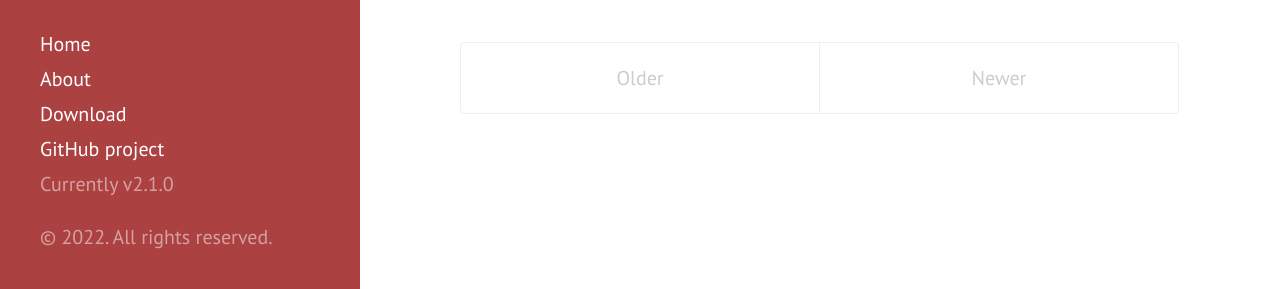
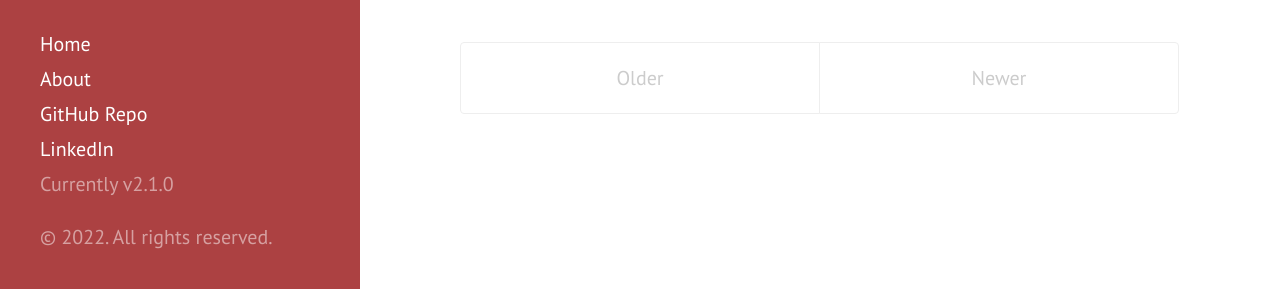
Before and after one commit to Maudi84/static_mf, a Jekyll site: the page built from index.html, in a window 1280 px wide. Shown: the part 608-897 px from the top of the page. Built offline with Jekyll 4.4.1, drawn with Linux system fonts in a browser that asks for light colours; the list of posts is cut into pages by our own code.

Commit message:
Update sidebar.html

```diff
--- a/_includes/sidebar.html
+++ b/_includes/sidebar.html
@@ -26,8 +26,8 @@
         {% endif %}
       {% endfor %}
 
-      <a class="sidebar-nav-item" href="{{ site.github.repo }}/archive/v{{ site.version }}.zip">Download</a>
-      <a class="sidebar-nav-item" href="{{ site.github.repo }}">GitHub project</a>
+      <a class="sidebar-nav-item" href="{{ site.github.repo }}/archive/v{{ site.version }}.zip">GitHub Repo</a>
+      <a class="sidebar-nav-item" href="{{ site.github.repo }}">LinkedIn</a>
       <span class="sidebar-nav-item">Currently v{{ site.version }}</span>
     </nav>
 
```
